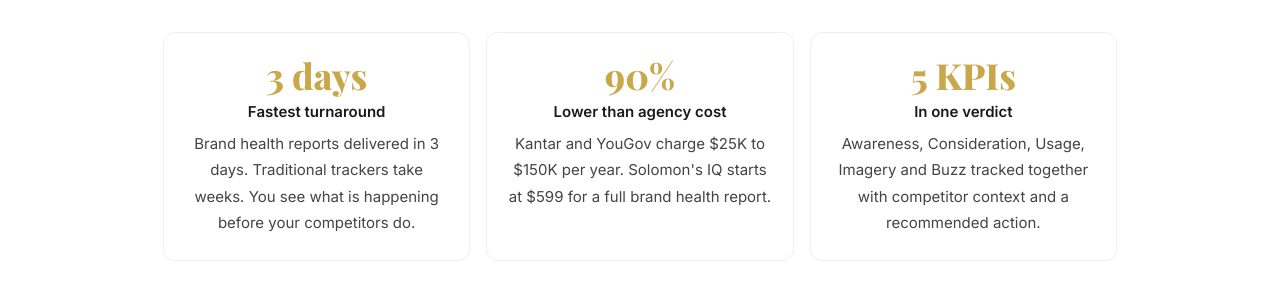
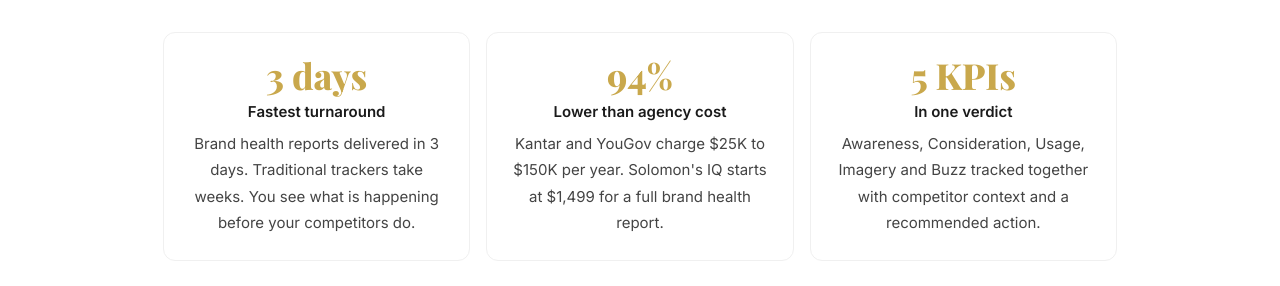
Before and after one commit to rockerrichie-lgtm/kingsolomonhq, a Next.js app in the folder app/: page / in a window 1280 px wide. Shown: the part 1003-1289 px from the top of the page. Built offline with nearby package versions, Linux system fonts and the light colour scheme; a web font is replaced by a local one.

Commit message:
Fix incorrect IQ starting price on landing page

```diff
--- a/app/app/page.tsx
+++ b/app/app/page.tsx
@@ -85,7 +85,7 @@ export default function Home() {
         <div style={{display:'grid',gridTemplateColumns:'repeat(auto-fit,minmax(280px,1fr))',gap:16}}>
           {[
             {stat:'3 days',title:'Fastest turnaround',desc:"Brand health reports delivered in 3 days. Traditional trackers take weeks. You see what is happening before your competitors do."},
-            {stat:'90%',title:'Lower than agency cost',desc:"Kantar and YouGov charge $25K to $150K per year. Solomon's IQ starts at $599 for a full brand health report."},
+            {stat:'94%',title:'Lower than agency cost',desc:"Kantar and YouGov charge $25K to $150K per year. Solomon's IQ starts at $1,499 for a full brand health report."},
             {stat:'5 KPIs',title:'In one verdict',desc:"Awareness, Consideration, Usage, Imagery and Buzz tracked together with competitor context and a recommended action."},
           ].map(s => (
             <div key={s.stat} style={{background:WHITE,border:`1px solid ${BORDER}`,borderRadius:12,padding:'24px 20px',textAlign:'center'}}>
```
